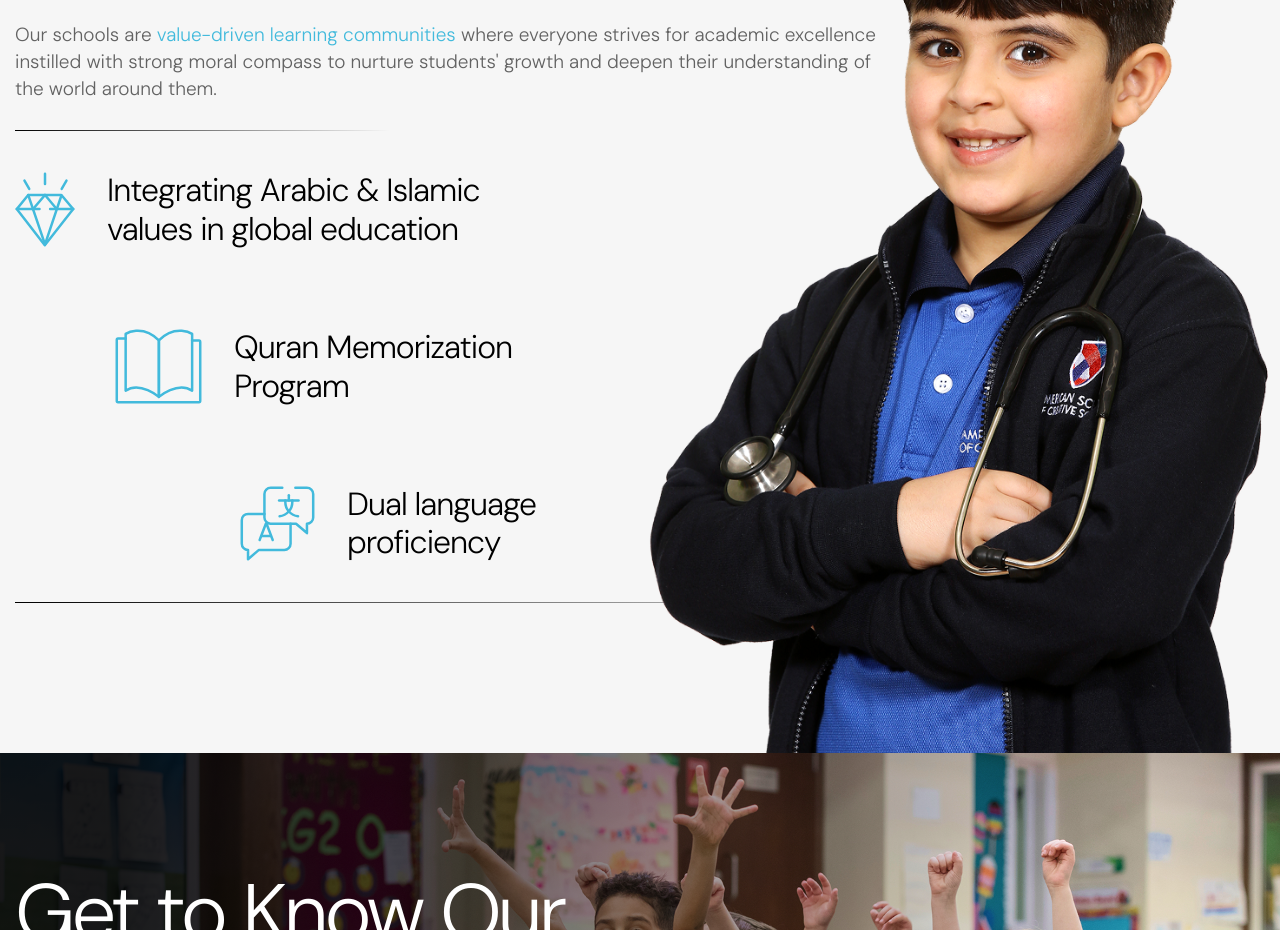
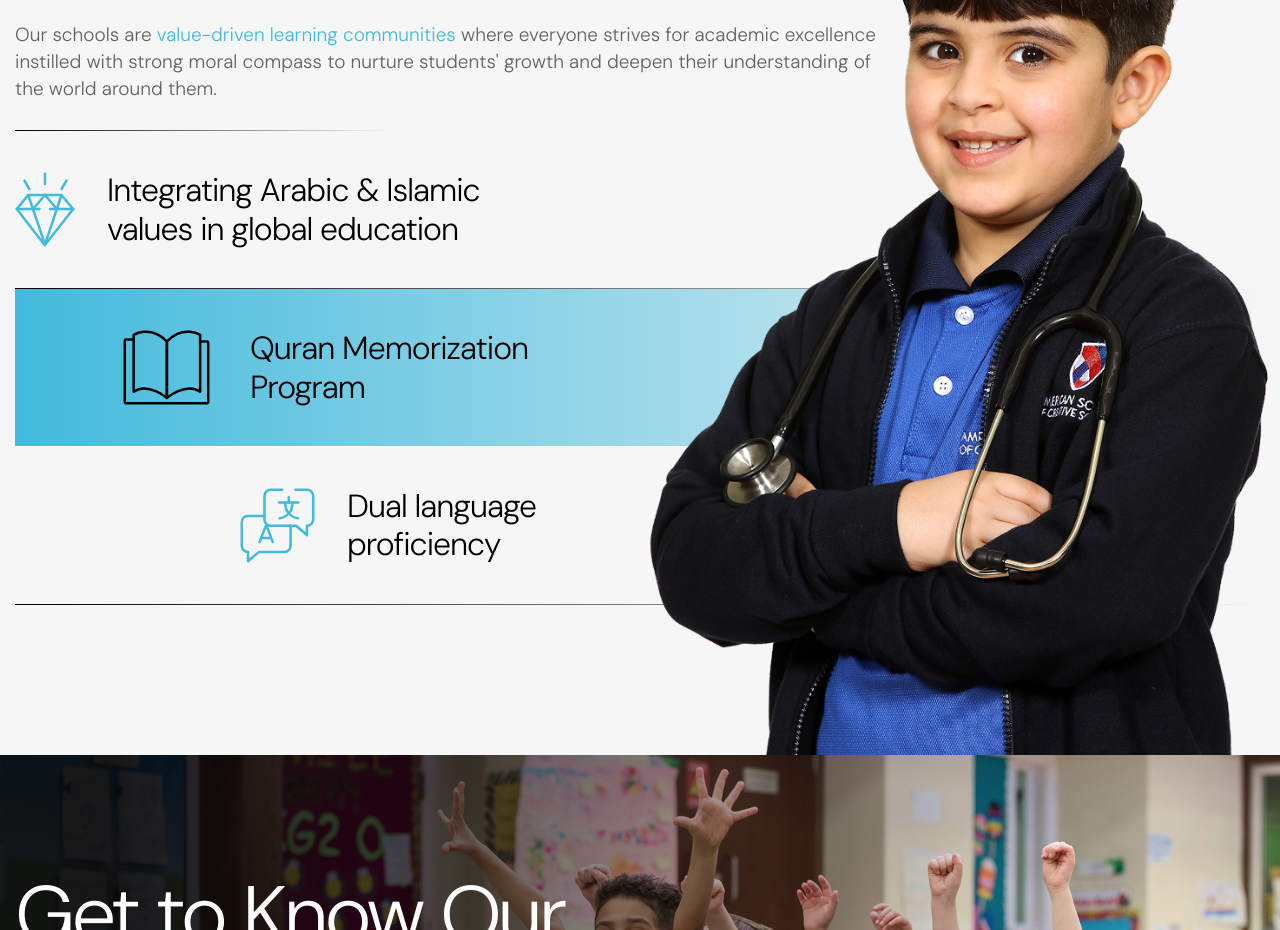
Before and after one commit to beamshj/beam, a Next.js app: page / in a window 1280 px wide. Shown: the part 2080-3010 px from the top of the page. Built offline with nearby package versions, Linux system fonts and the light colour scheme.

Commit message:
feat(home/academicCulture - hover set to default 2nd element)

```diff
--- a/app/components/home/sections/AcademicCultural.tsx
+++ b/app/components/home/sections/AcademicCultural.tsx
@@ -1,9 +1,7 @@
 "use client";
-import React from "react";
+import React, { useState } from "react";
 import { academicCulturalData } from "@/app/data/AcademicCultural";
 import Image from "next/image";
-import "swiper/css";
-import "swiper/css/navigation";
 import "swiper/css";
 import "swiper/css/navigation";
 import "swiper/css/pagination";
@@ -14,20 +12,21 @@ import {
   fadeInRight,
 } from "@/public/assets/FramerAnimation/animation";
 
-// Optional: Add modules if needed
+const AcademicCultural = () => {
+  const [activeIndex, setActiveIndex] = useState(1); // 2nd item active by default
 
-const AcademicCultural = () => {
   return (
     <motion.section
       variants={fadeUp}
       initial="hidden"
       whileInView="visible"
       viewport={{ once: true, amount: 0.2 }}
-      className="  pt-8  md:pt-20 2xl:pt-[137px] max-w-[1920px] mx-auto overflow-hidden bg-[#F6F6F6]"
+      className="pt-8 md:pt-20 2xl:pt-[137px] max-w-[1920px] mx-auto overflow-hidden bg-[#F6F6F6]"
     >
-      <div className="relative pb-12 md:pb-15 xl:pb-[150px] ">
+      <div className="relative pb-12 md:pb-15 xl:pb-[150px]">
         <div className="container">
           <div>
+            {/* Heading */}
             <motion.div
               variants={fadeInLeft}
               initial="hidden"
@@ -39,6 +38,7 @@ const AcademicCultural = () => {
               </h2>
             </motion.div>
 
+            {/* Description */}
             <motion.div
               variants={fadeUp}
               initial="hidden"
@@ -50,32 +50,64 @@ const AcademicCultural = () => {
               <p
                 className="text-sm font-light text-foreground md:max-w-[68ch] 2xl:max-w-[82ch]"
                 dangerouslySetInnerHTML={{ __html: academicCulturalData.desc }}
-              ></p>
+              />
             </motion.div>
 
-            <div className="bg-[linear-gradient(90deg,_#000000_0%,_rgba(0,_0,_0,_0)_60%)] h-[1px] lg:bg-[linear-gradient(90deg,_#000000_0%,_rgba(0,_0,_0,_0)_30%)]   "></div>
+            {/* Top Divider */}
+            <div className="bg-[linear-gradient(90deg,_#000000_0%,_rgba(0,_0,_0,_0)_60%)] h-[1px] lg:bg-[linear-gradient(90deg,_#000000_0%,_rgba(0,_0,_0,_0)_30%)]"></div>
+
+            {/* List Items */}
             <div>
-              {academicCulturalData.accvalues.map((value, index) => (
+              {academicCulturalData.accvalues.map((value, index) => {
+                const isActive = activeIndex === index;
+                return (
                   <div
-                  className={`flex flex-col md:flex-row gap-2 md:gap-8 items-baseline md:items-center py-7 lg:py-10 group  hover:bg-[linear-gradient(90deg,_#42BADC_0%,_rgba(66,_186,_220,_0)_100%)] transition-all duration-300
+                    key={index}
+                    onMouseEnter={() => setActiveIndex(index)}
+                    className={`flex flex-col md:flex-row gap-2 md:gap-8 items-baseline md:items-center py-7 lg:py-10 group transition-all duration-300
+    ${
+      isActive
+        ? "bg-[linear-gradient(90deg,_#42BADC_0%,_rgba(66,_186,_220,_0)_100%)] border-b border-white"
+        : ""
+    }
     ${
       index === academicCulturalData.accvalues.length - 2
         ? "ps-0 xl:ps-[8%] 2xl:ps-[15%]"
         : ""
-              } ${
+    }
+    ${
       index === academicCulturalData.accvalues.length - 1
         ? "ps-0 xl:ps-[18%] 2xl:ps-[30%]"
         : ""
+    }
+  `}
+                    style={
+                      !isActive
+                        ? {
+                            borderBottomWidth: "1px",
+                            borderStyle: "solid",
+                            borderImageSlice: 1,
+                            borderImageSource:
+                              "linear-gradient(90deg, #000000 0%, rgba(0, 0, 0, 0) 100%)",
+                          }
+                        : {}
+                    }
+                  >
+                    <div
+                      className={`transition-all duration-300 mb-3 xl:mb-0 ${
+                        isActive ? "px-2" : "group-hover:px-2"
                       }`}
-                  key={index}
                     >
-                  <div className="group-hover:px-2 transition-all duration-300 mb-3 xl:mb-0">
                       <Image
                         src={value.img}
                         alt={value.title}
                         width={value.imgwidth}
                         height={value.imgheight}
-                      className="group-hover:filter-[brightness(0)] transition-all duration-300 w-15 xl:w-auto h-auto "
+                        className={`transition-all duration-300 w-15 xl:w-auto h-auto ${
+                          isActive
+                            ? "filter-[brightness(0)]"
+                            : "group-hover:filter-[brightness(0)]"
+                        }`}
                       />
                     </div>
                     <div>
@@ -84,18 +116,24 @@ const AcademicCultural = () => {
                           index === academicCulturalData.accvalues.length - 1
                             ? "max-w-[15ch]"
                             : "max-w-[18ch]"
-                      }   transition-all duration-300`}
+                        } transition-all duration-300 ${
+                          isActive ? "px-2 lg:px-0" : ""
+                        }`}
                       >
                         {value.title}
                       </p>
                     </div>
                   </div>
-              ))}
+                );
+              })}
             </div>
 
-            <div className="bg-[linear-gradient(90deg,_#000000_0%,_rgba(0,_0,_0,_0)_80%)] h-[1px] "></div>
+            {/* Bottom Divider */}
+            {/* <div className="bg-[linear-gradient(90deg,_#000000_0%,_rgba(0,_0,_0,_0)_80%)] h-[1px]"></div> */}
           </div>
         </div>
+
+        {/* Side Image */}
         <motion.div
           variants={fadeInRight}
           initial="hidden"
```
Also changed, not shown: app/components/home/sections/VideoSection.tsx (+14 -5 lines). Lines whose indentation alone changed are shown as unchanged.
